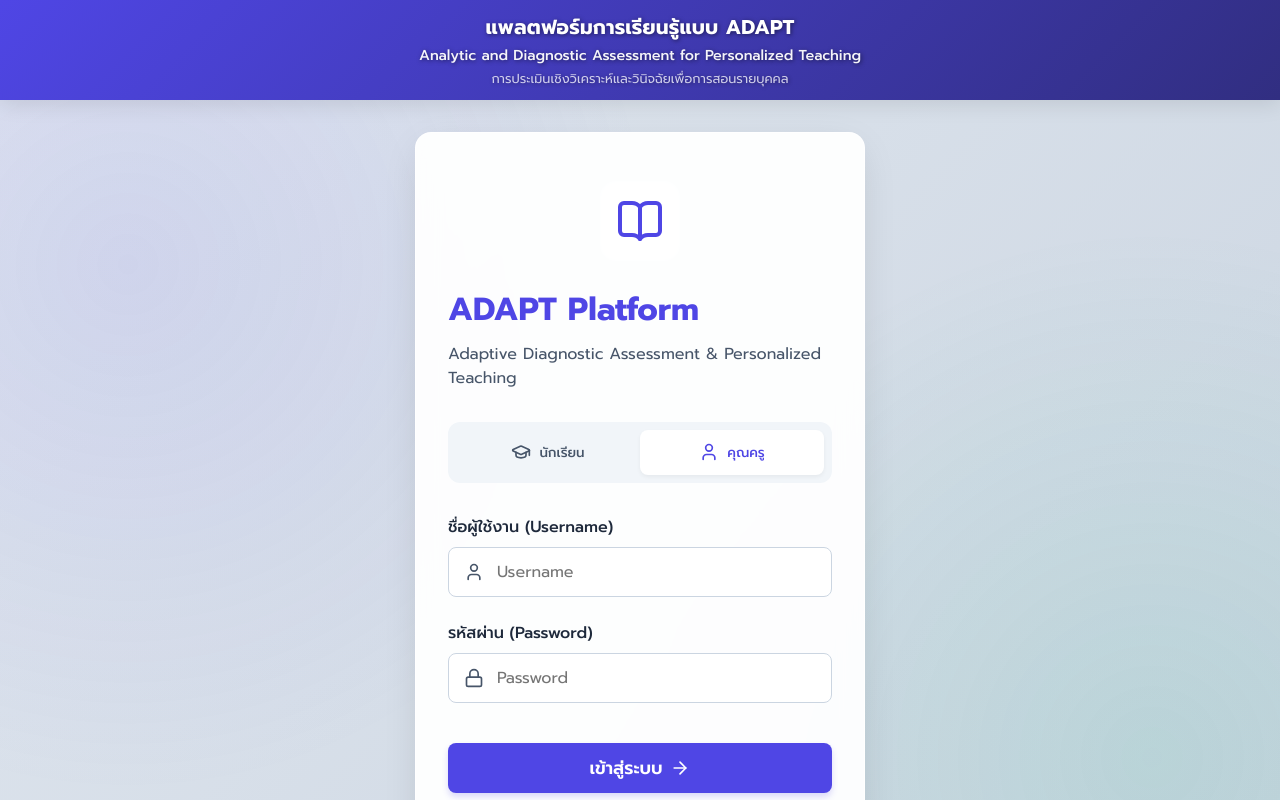
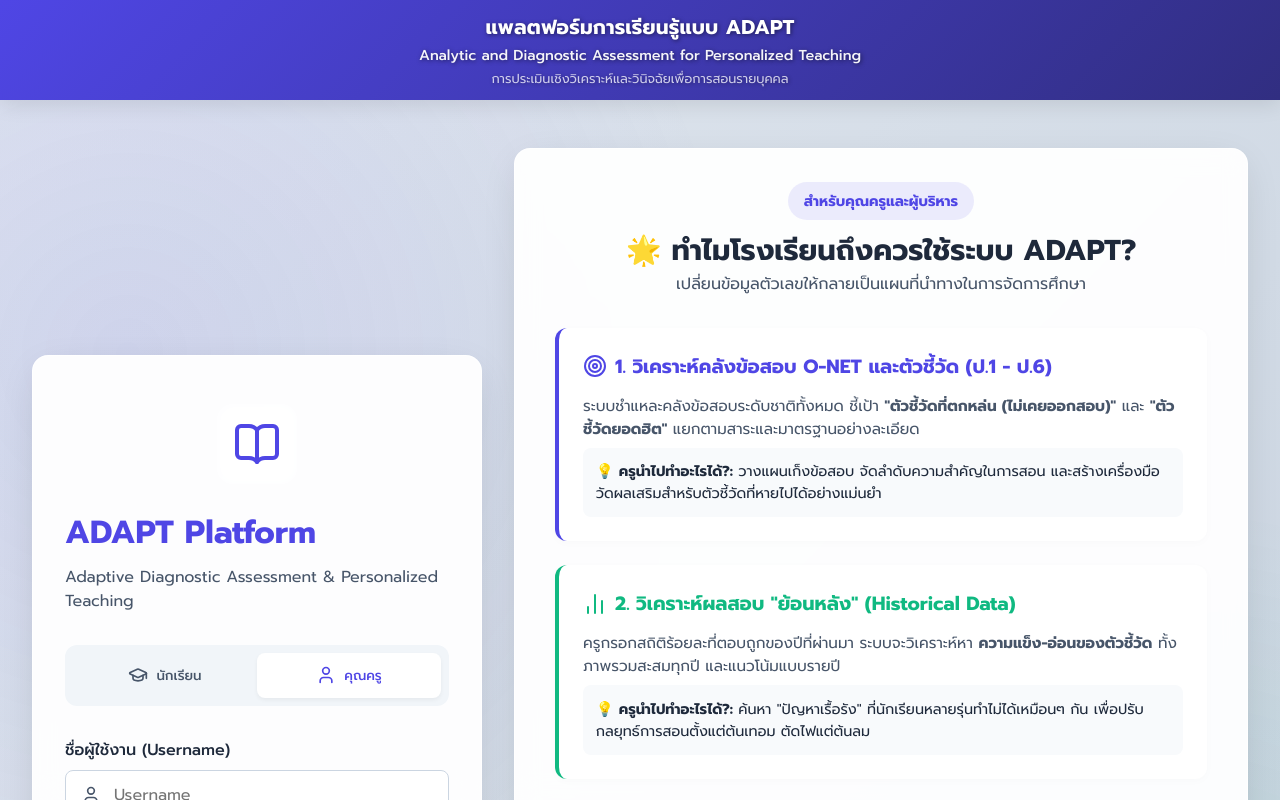
Before and after one commit to Boripath/adapt-platform, a React (Vite) app: page / in a window 1280 px wide. Both pictures are taken after a click on the button "คุณครู". Built offline with nearby package versions, Linux system fonts and the light colour scheme; no server answers.

Commit message:
Update project

```diff
--- a/src/pages/Login.jsx
+++ b/src/pages/Login.jsx
@@ -1,8 +1,74 @@
 import { useState } from 'react';
 import { useNavigate } from 'react-router-dom';
-import { BookOpen, User, Lock, ArrowRight, GraduationCap } from 'lucide-react';
+import { BookOpen, User, Lock, ArrowRight, GraduationCap, Target, BarChart2, ShieldCheck, CheckCircle, PlayCircle, MessageSquare, Star } from 'lucide-react';
 import { supabase } from '../lib/supabase';
 import './Login.css';
+
+const AdaptAdvertisement = () => (
+  <div className="glass-panel" style={{ flex: '2 1 600px', maxWidth: '800px', padding: '2.5rem', animation: 'fadeIn 0.5s ease-out' }}>
+    <div style={{ textAlign: 'center', marginBottom: '2rem' }}>
+      <span style={{ backgroundColor: 'rgba(79, 70, 229, 0.1)', color: 'var(--primary)', padding: '0.5rem 1rem', borderRadius: '20px', fontWeight: 'bold', fontSize: '0.9rem' }}>สำหรับคุณครูและผู้บริหาร</span>
+      <h2 style={{ color: 'var(--text-main)', marginTop: '1rem', fontSize: '1.8rem' }}>🌟 ทำไมโรงเรียนถึงควรใช้ระบบ ADAPT?</h2>
+      <p style={{ color: 'var(--text-light)', fontSize: '1rem' }}>เปลี่ยนข้อมูลตัวเลขให้กลายเป็นแผนที่นำทางในการจัดการศึกษา</p>
+    </div>
+
+    <div style={{ display: 'flex', flexDirection: 'column', gap: '1.5rem' }}>
+
+      {/* Feature 1 */}
+      <div style={{ backgroundColor: 'white', padding: '1.5rem', borderRadius: '12px', borderLeft: '4px solid var(--primary)', boxShadow: '0 2px 10px rgba(0,0,0,0.02)' }}>
+        <h3 style={{ display: 'flex', alignItems: 'center', gap: '0.5rem', color: 'var(--primary)', margin: '0 0 0.8rem 0', fontSize: '1.2rem' }}>
+          <Target size={24} /> 1. วิเคราะห์คลังข้อสอบ O-NET และตัวชี้วัด (ป.1 - ป.6)
+        </h3>
+        <p style={{ margin: '0 0 0.5rem 0', fontSize: '0.95rem', color: 'var(--text-light)' }}>
+          ระบบชำแหละคลังข้อสอบระดับชาติทั้งหมด ชี้เป้า <b>"ตัวชี้วัดที่ตกหล่น (ไม่เคยออกสอบ)"</b> และ <b>"ตัวชี้วัดยอดฮิต"</b> แยกตามสาระและมาตรฐานอย่างละเอียด
+        </p>
+        <div style={{ backgroundColor: '#f8fafc', padding: '0.8rem', borderRadius: '8px', fontSize: '0.9rem', color: 'var(--text-main)' }}>
+          <b>💡 ครูนำไปทำอะไรได้?:</b> วางแผนเก็งข้อสอบ จัดลำดับความสำคัญในการสอน และสร้างเครื่องมือวัดผลเสริมสำหรับตัวชี้วัดที่หายไปได้อย่างแม่นยำ
+        </div>
+      </div>
+
+      {/* Feature 2 */}
+      <div style={{ backgroundColor: 'white', padding: '1.5rem', borderRadius: '12px', borderLeft: '4px solid var(--secondary)', boxShadow: '0 2px 10px rgba(0,0,0,0.02)' }}>
+        <h3 style={{ display: 'flex', alignItems: 'center', gap: '0.5rem', color: 'var(--secondary)', margin: '0 0 0.8rem 0', fontSize: '1.2rem' }}>
+          <BarChart2 size={24} /> 2. วิเคราะห์ผลสอบ "ย้อนหลัง" (Historical Data)
+        </h3>
+        <p style={{ margin: '0 0 0.5rem 0', fontSize: '0.95rem', color: 'var(--text-light)' }}>
+          ครูกรอกสถิติร้อยละที่ตอบถูกของปีที่ผ่านมา ระบบจะวิเคราะห์หา <b>ความแข็ง-อ่อนของตัวชี้วัด</b> ทั้งภาพรวมสะสมทุกปี และแนวโน้มแบบรายปี
+        </p>
+        <div style={{ backgroundColor: '#f8fafc', padding: '0.8rem', borderRadius: '8px', fontSize: '0.9rem', color: 'var(--text-main)' }}>
+          <b>💡 ครูนำไปทำอะไรได้?:</b> ค้นหา "ปัญหาเรื้อรัง" ที่นักเรียนหลายรุ่นทำไม่ได้เหมือนๆ กัน เพื่อปรับกลยุทธ์การสอนตั้งแต่ต้นเทอม ตัดไฟแต่ต้นลม
+        </div>
+      </div>
+
+      {/* Feature 3 */}
+      <div style={{ backgroundColor: 'white', padding: '1.5rem', borderRadius: '12px', borderLeft: '4px solid #f59e0b', boxShadow: '0 2px 10px rgba(0,0,0,0.02)' }}>
+        <h3 style={{ display: 'flex', alignItems: 'center', gap: '0.5rem', color: '#f59e0b', margin: '0 0 0.8rem 0', fontSize: '1.2rem' }}>
+          <ShieldCheck size={24} /> 3. วิเคราะห์วินิจฉัย "ปีปัจจุบัน" (Current Year Diagnostics)
+        </h3>
+        <p style={{ margin: '0 0 0.5rem 0', fontSize: '0.95rem', color: 'var(--text-light)' }}>
+          ใช้คลังข้อสอบทดสอบนักเรียนรุ่นปัจจุบัน เพื่อสแกนจุดแข็ง-จุดอ่อน พร้อมจัดอันดับคะแนน และ <b>เปรียบเทียบพัฒนาการชัดเจน (Pre-test vs Post-test)</b>
+        </p>
+        <div style={{ backgroundColor: '#f8fafc', padding: '0.8rem', borderRadius: '8px', fontSize: '0.9rem', color: 'var(--text-main)' }}>
+          <b>💡 ครูนำไปทำอะไรได้?:</b> นำไปจัดกลุ่มนักเรียนที่อ่อนในเรื่องเดียวกัน เพื่อทำ "ซ่อมเสริมแบบพุ่งเป้า (Targeted Remedial)" ไม่ต้องสอนเหมาเข่งใหม่ทั้งหมด
+        </div>
+      </div>
+
+      {/* Extras */}
+      <div style={{ padding: '1rem', backgroundColor: 'rgba(79, 70, 229, 0.05)', borderRadius: '12px', border: '1px dashed var(--primary)' }}>
+        <h4 style={{ margin: '0 0 0.8rem 0', color: 'var(--primary)', fontSize: '1.1rem' }}>✨ ครบจบในระบบเดียวด้วยฟีเจอร์เสริม</h4>
+        <ul style={{ margin: 0, paddingLeft: '1.5rem', color: 'var(--text-main)', fontSize: '0.95rem', display: 'flex', flexDirection: 'column', gap: '0.5rem' }}>
+          <li><PlayCircle size={16} style={{display: 'inline', verticalAlign: 'text-bottom', color: 'var(--secondary)'}}/> <b>ระบบจัดการบทเรียนรายตัวชี้วัด:</b> ครูอัปโหลด VDO และแบบฝึกหัด ให้นักเรียนเรียนซ่อมเสริมตามจุดอ่อนของตนเองได้ทันที</li>
+          <li><MessageSquare size={16} style={{display: 'inline', verticalAlign: 'text-bottom', color: 'var(--secondary)'}}/> <b>กระดานถาม-ตอบอัจฉริยะ:</b> แยกหมวดหมู่ตามบทเรียน ไม่ปะปนกัน ถามตอบได้ตรงจุด</li>
+          <li><Star size={16} style={{display: 'inline', verticalAlign: 'text-bottom', color: 'var(--secondary)'}}/> <b>แบบประเมินความพึงพอใจ:</b> รับ Feedback จากนักเรียนเพื่อนำมาปรับปรุงสื่อการสอน</li>
+        </ul>
+        <div style={{ marginTop: '1rem', fontSize: '0.85rem', color: 'var(--text-light)', fontStyle: 'italic' }}>
+          * ข้อมูลมีความปลอดภัยและเป็นส่วนตัว: ครูจะเห็นเฉพาะข้อมูลโรงเรียนตนเอง ในขณะที่ผู้บริหาร (Admin) สามารถดูภาพรวมระดับเขตพื้นที่ได้
+        </div>
+      </div>
+
+    </div>
+  </div>
+);
 
 export default function Login() {
   const navigate = useNavigate();
@@ -120,8 +186,8 @@ export default function Login() {
 
 
   return (
-    <div className="login-container min-h-screen flex-center">
-      <div className="glass-panel login-box">
+    <div className="login-container min-h-screen" style={{ display: 'flex', flexWrap: 'wrap', justifyContent: 'center', alignItems: 'center', gap: '2rem', padding: '3rem 2rem' }}>
+      <div className="glass-panel login-box" style={{ flex: '1 1 400px', maxWidth: '450px', margin: 0 }}>
         <div className="login-header text-center">
           <div className="logo-icon flex-center">
             <BookOpen size={48} color="var(--primary)" />
@@ -301,6 +367,10 @@ export default function Login() {
 
         </form>
       </div>
+
+      {/* Advertisement Section for Teachers */}
+      {role === 'teacher' && <AdaptAdvertisement />}
+
     </div>
   );
 }
```
